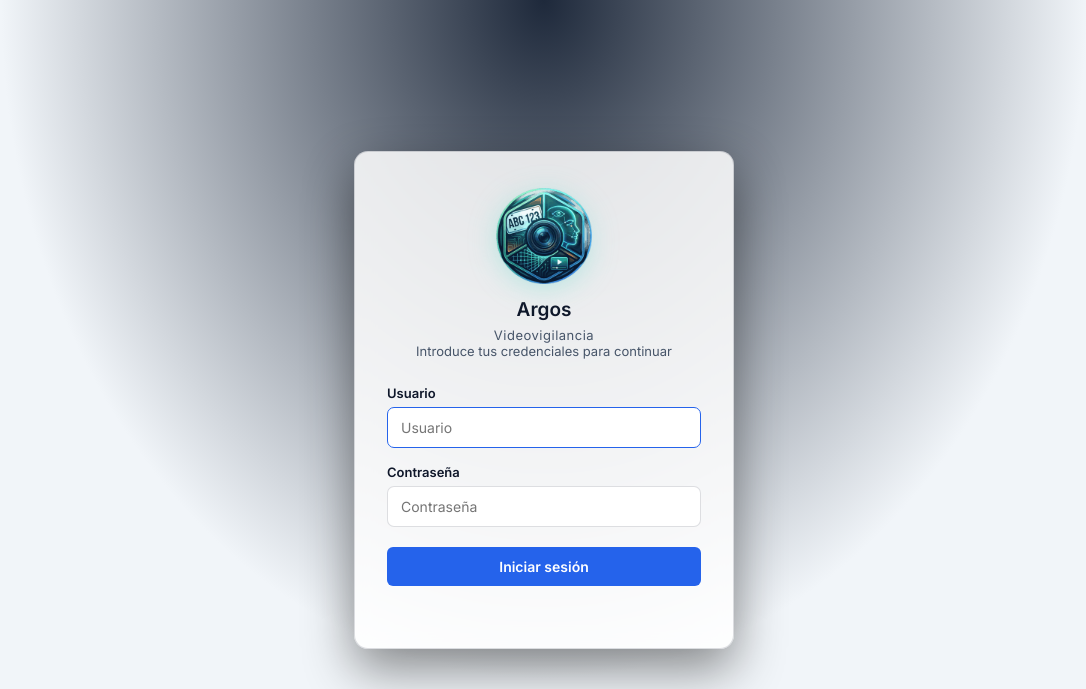
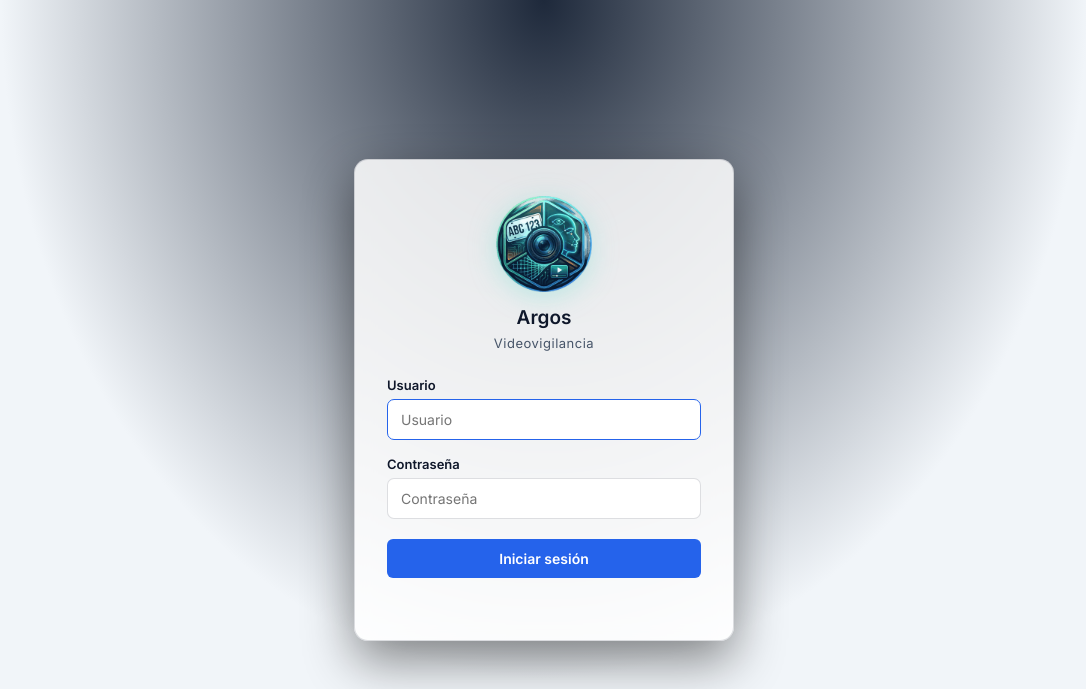
Before and after one commit to ralolopez117-arch/Reconocimiento-facial-y-ALPR-, a Flask app: page /login in a window 1280 px wide. Shown: the top 689 px of the page, without its empty margins (96-1182 px from the left). Run offline with Flask 3, Linux system fonts and the light colour scheme.

Commit message:
Simplificar el encabezado de inicio de sesión
Se quita la frase «Introduce tus credenciales para continuar»: el propio
formulario ya lo deja claro, y sumada al nombre y al lema formaba un bloque
de tres líneas apiladas que se veía desordenado. Queda Argos y, debajo,
Videovigilancia en una sola línea.

```diff
--- a/templates/login.html
+++ b/templates/login.html
@@ -25,7 +25,6 @@
                  alt="Argos" width="96" height="96">
             <h1>Argos</h1>
             <p class="marca-lema-login">Videovigilancia</p>
-            <p>Introduce tus credenciales para continuar</p>
         </div>
 
         <form id="login-form" autocomplete="on">
```
